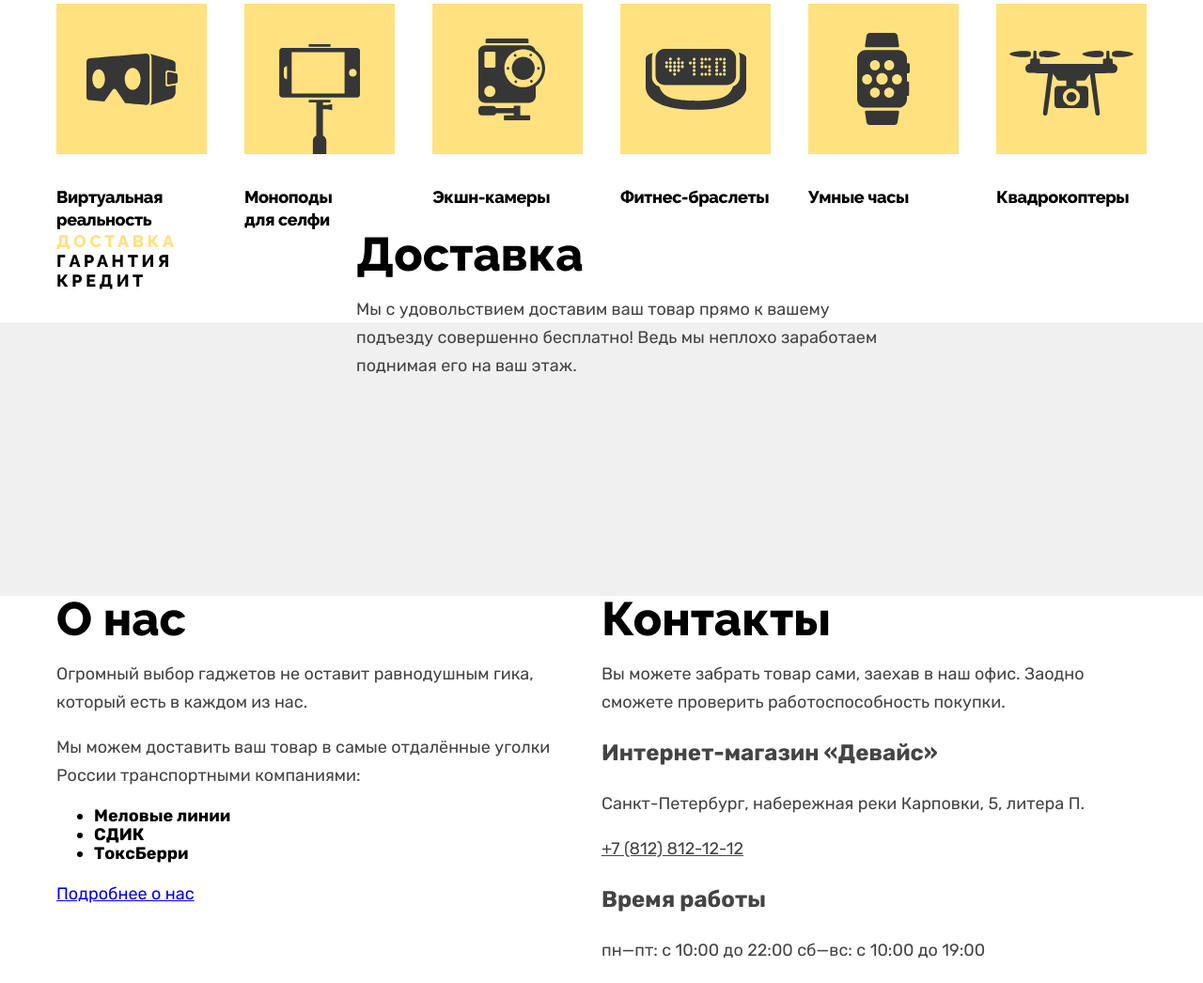
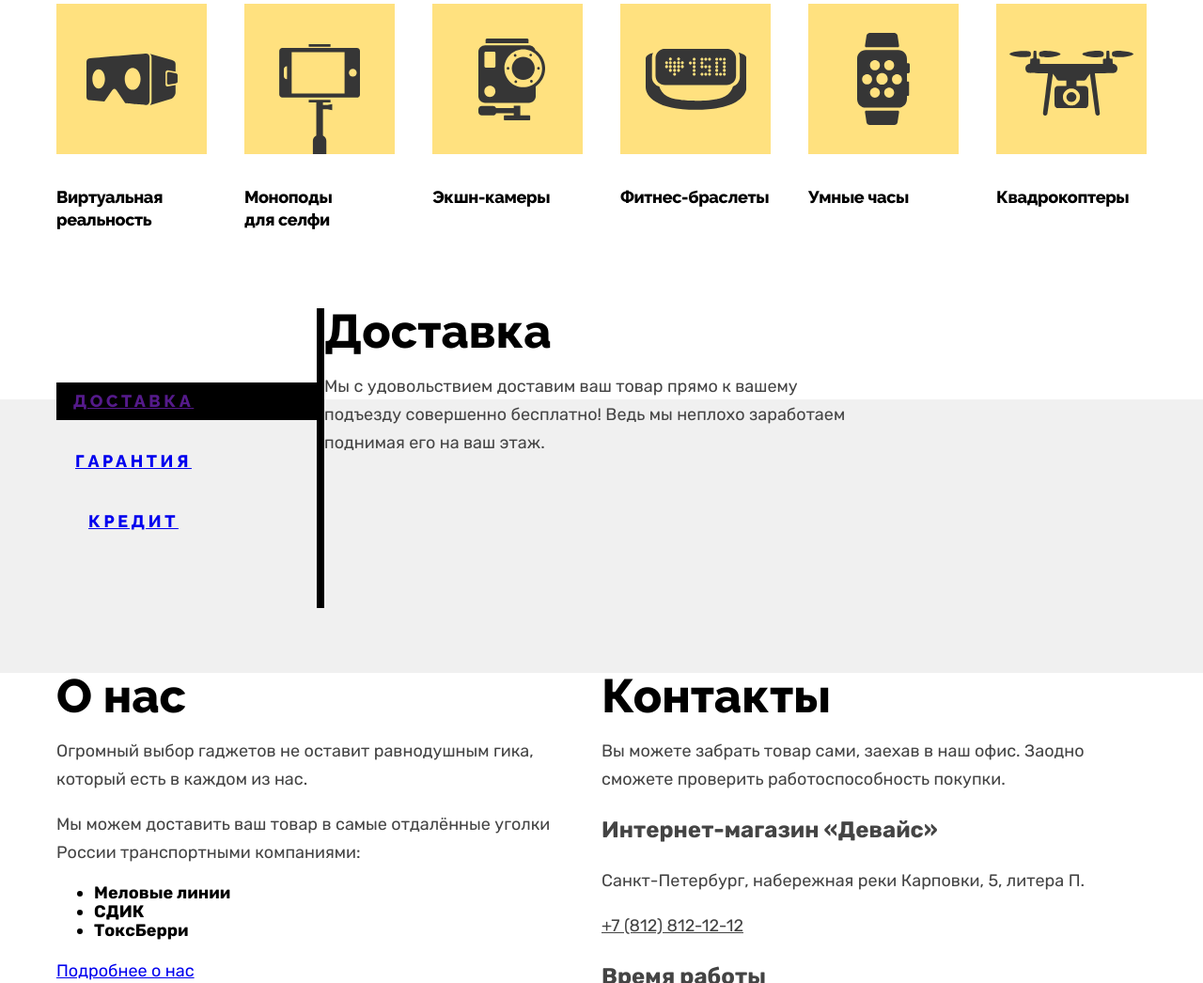
Before and after one commit to RedShucov/device-32, a website: page src/index.html in a window 1280 px wide. Shown: the part 815-1861 px from the top of the page at 94% size. Drawn offline with nearby package versions, Linux system fonts and the light colour scheme; files that its build step writes are made by us from their sources.

Commit message:
SCSS: services: добавляет микросетку внутреннему элементу 'controls' блока 'services'

```diff
--- a/src/index.html
+++ b/src/index.html
@@ -246,19 +246,19 @@
     </div>
 
 
-    <section class="services">
+    <section class="services main-page__services">
       <h2 class="visually-hidden">Наши сервисы услуг.</h2>
 
       <div class="container services__wrapper">
         <ul class="services__controls">
           <li class="services__controls-item services__controls-item--active">
-            Доставка
+            <a href="">Доставка</a>
           </li>
           <li class="services__controls-item">
-            Гарантия
+            <a href="#">Гарантия</a>
           </li>
           <li class="services__controls-item">
-            Кредит
+            <a href="#">Кредит</a>
           </li>
         </ul>
 
@@ -399,39 +399,17 @@
         <a class="page-footer__cantacts-link" href="https://htmlacademy.ru/">
           <svg width="115" height="34" viewBox="0 0 115 34" fill="none" xmlns="http://www.w3.org/2000/svg">
             <path d="M0 12.8999V15.4999H2.5V12.8999H0Z" fill="#FFC700" />
-            <path
-              d="M11.6 4.5C10 4.5 8.80002 5.2 8.00002 6.2H7.90002V0H5.90002V15.5H7.90002V10.2C7.90002 8.1 9.20002 6.6 11.2 6.6C13 6.6 14.1 8 14.1 9.8V15.5H16.1V9.4C16.2 6.4 14.3 4.5 11.6 4.5Z"
-              fill="#FFC700" />
-            <path
-              d="M26.6 4.8001H21.8V1.1001H19.8V4.9001H17.9V6.9001H19.8V12.9001C19.8 14.6001 20.8 15.6001 22.5 15.6001H26.6V13.6001H22.9C22.2 13.6001 21.8 13.2001 21.8 12.5001V6.8001H26.6V4.8001Z"
-              fill="#FFC700" />
-            <path
-              d="M41.1 4.6001C39.5 4.6001 38.2 5.4001 37.6 6.7001H37.5C36.9 5.5001 35.7 4.6001 34.1 4.6001C32.7 4.6001 31.6 5.4001 31 6.4001H30.9V4.8001H29V15.4001H31V10.0001C31 8.0001 32 6.5001 33.6 6.5001C35.1 6.5001 36 7.5001 36 9.1001V15.4001H38V9.8001C38 7.4001 39.4 6.5001 40.6 6.5001C42.1 6.5001 43 7.5001 43 9.1001V15.4001H45V8.9001C45.1 6.4001 43.6 4.6001 41.1 4.6001Z"
-              fill="#FFC700" />
-            <path
-              d="M47.8 12.7C47.8 14.4 48.8 15.4 50.6 15.4H52.6V13.4H50.9001C50.2001 13.4 49.8 13 49.8 12.3V0H47.8V12.7Z"
-              fill="#FFC700" />
-            <path
-              d="M28.9 19.6999C28 18.5999 26.7 17.8999 25 17.8999C21.9 17.8999 19.6 20.1999 19.6 23.4999C19.6 26.7999 21.9 29.0999 25 29.0999C26.8 29.0999 28 28.2999 28.8 27.1999H28.9V28.7999H30.9V18.1999H28.9V19.6999ZM25.3 27.0999C23.1 27.0999 21.7 25.4999 21.7 23.4999C21.7 21.4999 23.1 19.8999 25.3 19.8999C27.5 19.8999 28.9 21.4999 28.9 23.4999C28.9 25.3999 27.5 27.0999 25.3 27.0999Z"
-              fill="#FFC700" />
-            <path
-              d="M44.2 21.9999C43.7 19.5999 41.5999 17.8999 38.7999 17.8999C35.3999 17.8999 33.2 20.3999 33.2 23.4999C33.2 26.5999 35.3999 29.0999 38.7999 29.0999C41.5999 29.0999 43.7 27.2999 44.2 24.8999H42.0999C41.6999 26.1999 40.3999 27.1999 38.7999 27.1999C36.5999 27.1999 35.2 25.5999 35.2 23.5999C35.2 21.5999 36.5999 19.9999 38.7999 19.9999C40.3999 19.9999 41.5999 20.9999 42.0999 22.1999H44.2V21.9999Z"
-              fill="#FFC700" />
-            <path
-              d="M55.1 19.6999C54.2 18.5999 52.9001 17.8999 51.2001 17.8999C48.1001 17.8999 45.8 20.1999 45.8 23.4999C45.8 26.7999 48.1001 29.0999 51.2001 29.0999C53.0001 29.0999 54.2 28.2999 55 27.1999H55.1V28.7999H57.1V18.1999H55.1V19.6999ZM51.5 27.0999C49.3 27.0999 47.9001 25.4999 47.9001 23.4999C47.9001 21.4999 49.3 19.8999 51.5 19.8999C53.7 19.8999 55.1 21.4999 55.1 23.4999C55.1 25.3999 53.6 27.0999 51.5 27.0999Z"
-              fill="#FFC700" />
-            <path
-              d="M68.7 19.7999C67.8 18.6999 66.5 17.8999 64.8 17.8999C61.7 17.8999 59.4 20.1999 59.4 23.4999C59.4 26.7999 61.6 29.0999 64.8 29.0999C66.5 29.0999 67.8 28.2999 68.6 27.2999H68.7V28.7999H70.7V13.3999H68.7V19.7999ZM65.1 27.0999C62.9 27.0999 61.5 25.4999 61.5 23.4999C61.5 21.4999 62.9 19.8999 65.1 19.8999C67.3 19.8999 68.7 21.4999 68.7 23.4999C68.6 25.4999 67.2 27.0999 65.1 27.0999Z"
-              fill="#FFC700" />
-            <path
-              d="M78.3 17.8999C75 17.8999 72.8 20.3999 72.8 23.4999C72.8 26.4999 74.9 29.0999 78.3 29.0999C80.8 29.0999 82.8 27.7999 83.5 25.4999H81.4C80.9 26.4999 79.8 27.0999 78.4 27.0999C76.5 27.0999 75.1 25.7999 75 24.1999H83.8C84 20.5999 81.8 17.8999 78.3 17.8999ZM78.3 19.7999C80 19.7999 81.3 20.7999 81.6 22.3999H75.1C75.4 20.8999 76.6 19.7999 78.3 19.7999Z"
-              fill="#FFC700" />
-            <path
-              d="M98.2 17.8999C96.6 17.8999 95.3 18.6999 94.6 19.8999H94.5C93.9 18.6999 92.7 17.8999 91.1 17.8999C89.7 17.8999 88.6 18.5999 88 19.6999V18.1999H86.1V28.7999H88.1V23.3999C88.1 21.3999 89.1 19.9999 90.7 19.8999C92.2 19.8999 93.1 20.8999 93.1 22.4999V28.7999H95.1V23.1999C95.1 20.7999 96.5 19.8999 97.7 19.8999C99.2 19.8999 100.1 20.8999 100.1 22.4999V28.7999H102.1V22.2999C102.2 19.6999 100.7 17.8999 98.2 17.8999Z"
-              fill="#FFC700" />
-            <path
-              d="M109.4 27.0001L105.8 18.1001H103.6L108.4 29.7001C108.1 30.6001 107.7 30.9001 106.7 30.9001H104.2V32.9001H106.7C108.5 32.9001 109.5 32.1001 110.2 30.3001L114.9 18.1001H112.8L109.4 27.0001Z"
-              fill="#FFC700" />
+            <path d="M11.6 4.5C10 4.5 8.80002 5.2 8.00002 6.2H7.90002V0H5.90002V15.5H7.90002V10.2C7.90002 8.1 9.20002 6.6 11.2 6.6C13 6.6 14.1 8 14.1 9.8V15.5H16.1V9.4C16.2 6.4 14.3 4.5 11.6 4.5Z" fill="#FFC700" />
+            <path d="M26.6 4.8001H21.8V1.1001H19.8V4.9001H17.9V6.9001H19.8V12.9001C19.8 14.6001 20.8 15.6001 22.5 15.6001H26.6V13.6001H22.9C22.2 13.6001 21.8 13.2001 21.8 12.5001V6.8001H26.6V4.8001Z" fill="#FFC700" />
+            <path d="M41.1 4.6001C39.5 4.6001 38.2 5.4001 37.6 6.7001H37.5C36.9 5.5001 35.7 4.6001 34.1 4.6001C32.7 4.6001 31.6 5.4001 31 6.4001H30.9V4.8001H29V15.4001H31V10.0001C31 8.0001 32 6.5001 33.6 6.5001C35.1 6.5001 36 7.5001 36 9.1001V15.4001H38V9.8001C38 7.4001 39.4 6.5001 40.6 6.5001C42.1 6.5001 43 7.5001 43 9.1001V15.4001H45V8.9001C45.1 6.4001 43.6 4.6001 41.1 4.6001Z" fill="#FFC700" />
+            <path d="M47.8 12.7C47.8 14.4 48.8 15.4 50.6 15.4H52.6V13.4H50.9001C50.2001 13.4 49.8 13 49.8 12.3V0H47.8V12.7Z" fill="#FFC700" />
+            <path d="M28.9 19.6999C28 18.5999 26.7 17.8999 25 17.8999C21.9 17.8999 19.6 20.1999 19.6 23.4999C19.6 26.7999 21.9 29.0999 25 29.0999C26.8 29.0999 28 28.2999 28.8 27.1999H28.9V28.7999H30.9V18.1999H28.9V19.6999ZM25.3 27.0999C23.1 27.0999 21.7 25.4999 21.7 23.4999C21.7 21.4999 23.1 19.8999 25.3 19.8999C27.5 19.8999 28.9 21.4999 28.9 23.4999C28.9 25.3999 27.5 27.0999 25.3 27.0999Z" fill="#FFC700" />
+            <path d="M44.2 21.9999C43.7 19.5999 41.5999 17.8999 38.7999 17.8999C35.3999 17.8999 33.2 20.3999 33.2 23.4999C33.2 26.5999 35.3999 29.0999 38.7999 29.0999C41.5999 29.0999 43.7 27.2999 44.2 24.8999H42.0999C41.6999 26.1999 40.3999 27.1999 38.7999 27.1999C36.5999 27.1999 35.2 25.5999 35.2 23.5999C35.2 21.5999 36.5999 19.9999 38.7999 19.9999C40.3999 19.9999 41.5999 20.9999 42.0999 22.1999H44.2V21.9999Z" fill="#FFC700" />
+            <path d="M55.1 19.6999C54.2 18.5999 52.9001 17.8999 51.2001 17.8999C48.1001 17.8999 45.8 20.1999 45.8 23.4999C45.8 26.7999 48.1001 29.0999 51.2001 29.0999C53.0001 29.0999 54.2 28.2999 55 27.1999H55.1V28.7999H57.1V18.1999H55.1V19.6999ZM51.5 27.0999C49.3 27.0999 47.9001 25.4999 47.9001 23.4999C47.9001 21.4999 49.3 19.8999 51.5 19.8999C53.7 19.8999 55.1 21.4999 55.1 23.4999C55.1 25.3999 53.6 27.0999 51.5 27.0999Z" fill="#FFC700" />
+            <path d="M68.7 19.7999C67.8 18.6999 66.5 17.8999 64.8 17.8999C61.7 17.8999 59.4 20.1999 59.4 23.4999C59.4 26.7999 61.6 29.0999 64.8 29.0999C66.5 29.0999 67.8 28.2999 68.6 27.2999H68.7V28.7999H70.7V13.3999H68.7V19.7999ZM65.1 27.0999C62.9 27.0999 61.5 25.4999 61.5 23.4999C61.5 21.4999 62.9 19.8999 65.1 19.8999C67.3 19.8999 68.7 21.4999 68.7 23.4999C68.6 25.4999 67.2 27.0999 65.1 27.0999Z" fill="#FFC700" />
+            <path d="M78.3 17.8999C75 17.8999 72.8 20.3999 72.8 23.4999C72.8 26.4999 74.9 29.0999 78.3 29.0999C80.8 29.0999 82.8 27.7999 83.5 25.4999H81.4C80.9 26.4999 79.8 27.0999 78.4 27.0999C76.5 27.0999 75.1 25.7999 75 24.1999H83.8C84 20.5999 81.8 17.8999 78.3 17.8999ZM78.3 19.7999C80 19.7999 81.3 20.7999 81.6 22.3999H75.1C75.4 20.8999 76.6 19.7999 78.3 19.7999Z" fill="#FFC700" />
+            <path d="M98.2 17.8999C96.6 17.8999 95.3 18.6999 94.6 19.8999H94.5C93.9 18.6999 92.7 17.8999 91.1 17.8999C89.7 17.8999 88.6 18.5999 88 19.6999V18.1999H86.1V28.7999H88.1V23.3999C88.1 21.3999 89.1 19.9999 90.7 19.8999C92.2 19.8999 93.1 20.8999 93.1 22.4999V28.7999H95.1V23.1999C95.1 20.7999 96.5 19.8999 97.7 19.8999C99.2 19.8999 100.1 20.8999 100.1 22.4999V28.7999H102.1V22.2999C102.2 19.6999 100.7 17.8999 98.2 17.8999Z" fill="#FFC700" />
+            <path d="M109.4 27.0001L105.8 18.1001H103.6L108.4 29.7001C108.1 30.6001 107.7 30.9001 106.7 30.9001H104.2V32.9001H106.7C108.5 32.9001 109.5 32.1001 110.2 30.3001L114.9 18.1001H112.8L109.4 27.0001Z" fill="#FFC700" />
           </svg>
           <span class="visually-hidden">Сделано в .html academy © 2021.</span>
         </a>
--- a/src/scss/blocks/main-page.scss
+++ b/src/scss/blocks/main-page.scss
@@ -7,3 +7,7 @@
 .main-page__categories {
   margin-top: 69px;
 }
+
+.main-page__services {
+  margin-top: 82px;
+}
--- a/src/scss/blocks/services.scss
+++ b/src/scss/blocks/services.scss
@@ -9,21 +9,43 @@
 }
 
 .services__controls {
-  flex-shrink: 0;
-  flex-basis: 319px;
+  display: flex;
+  flex-basis: 277px;
+  flex-direction: column;
   margin: 0;
   padding: 0;
+  padding-top: 79px;
+  padding-bottom: 72px;
 
   list-style: none;
   line-height: 21px;
   font-family: "Raleway", "Arial", sans-serif;
-  color: var(--black);
   text-transform: uppercase;
   letter-spacing: 0.2em;
+
+  border-right: 8px solid black;
+
+  row-gap: 24px;
+}
+
+.services__controls-item {
+  box-sizing: border-box;
+  min-height: 40px;
+  padding-top: 9px;
+  padding-left: 2px;
+}
+
+.services__controls-item a {
+  display: inline-block;
+  min-width: 160px;
+
+  text-align: center;
 }
 
 .services__controls-item--active {
   color: var(--yellow);
+
+  background-color: black;
 }
 
 .services__slider {
```
Also changed, not shown: project/index.html (+15 -37 lines), project/css/style.css, project/css/style.min.css.
